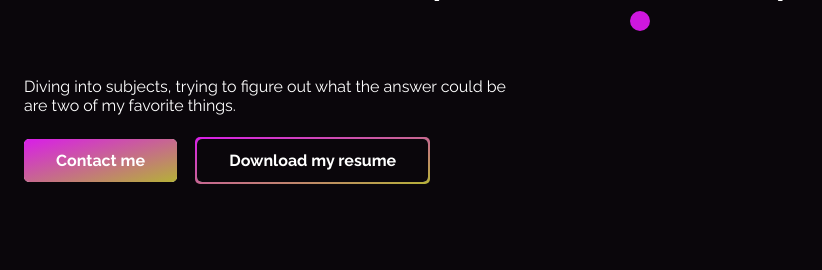
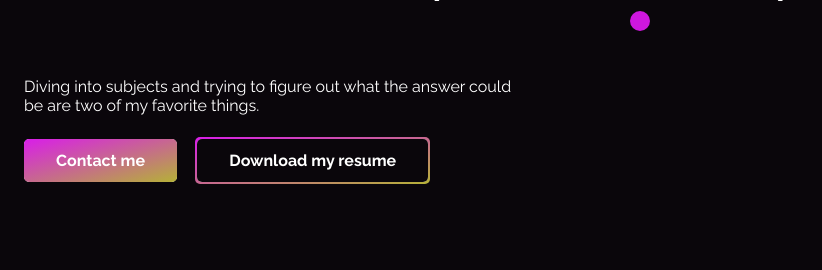
Before and after one commit to manonBr/manonbruimaud, a PHP site: page / in a window 1280 px wide. Shown: the part 379-649 px from the top of the page, without its empty margins (0-822 px from the left). Run offline with PHP 8.4, Linux system fonts and the light colour scheme; some web fonts are replaced.

Commit message:
:content: Update short presentation text

```diff
--- a/index.php
+++ b/index.php
@@ -7,7 +7,7 @@
     <div>
         <h1 class="header__title">Manon Bruimaud</h1>
         <h2 class="header__subttl scramble"></h2>
-        <p class="header__legend">Diving into subjects, trying to figure out what the answer could be are two of my favorite things.</p>
+        <p class="header__legend">Diving into subjects and trying to figure out what the answer could be are two of my favorite things.</p>
         <a class="btn btn--primary" href="#contact">Contact me</a>
         <a class="btn btn--secondary" href="/assets/CV-Manon_Bruimaud.pdf" target="_blank">Download my resume</a>
         <div class='bubble bubble--xsmall bubble--primary' data-parallax='-0.9' style="left: 80%; right: 10%; top: 50%"></div>
```
